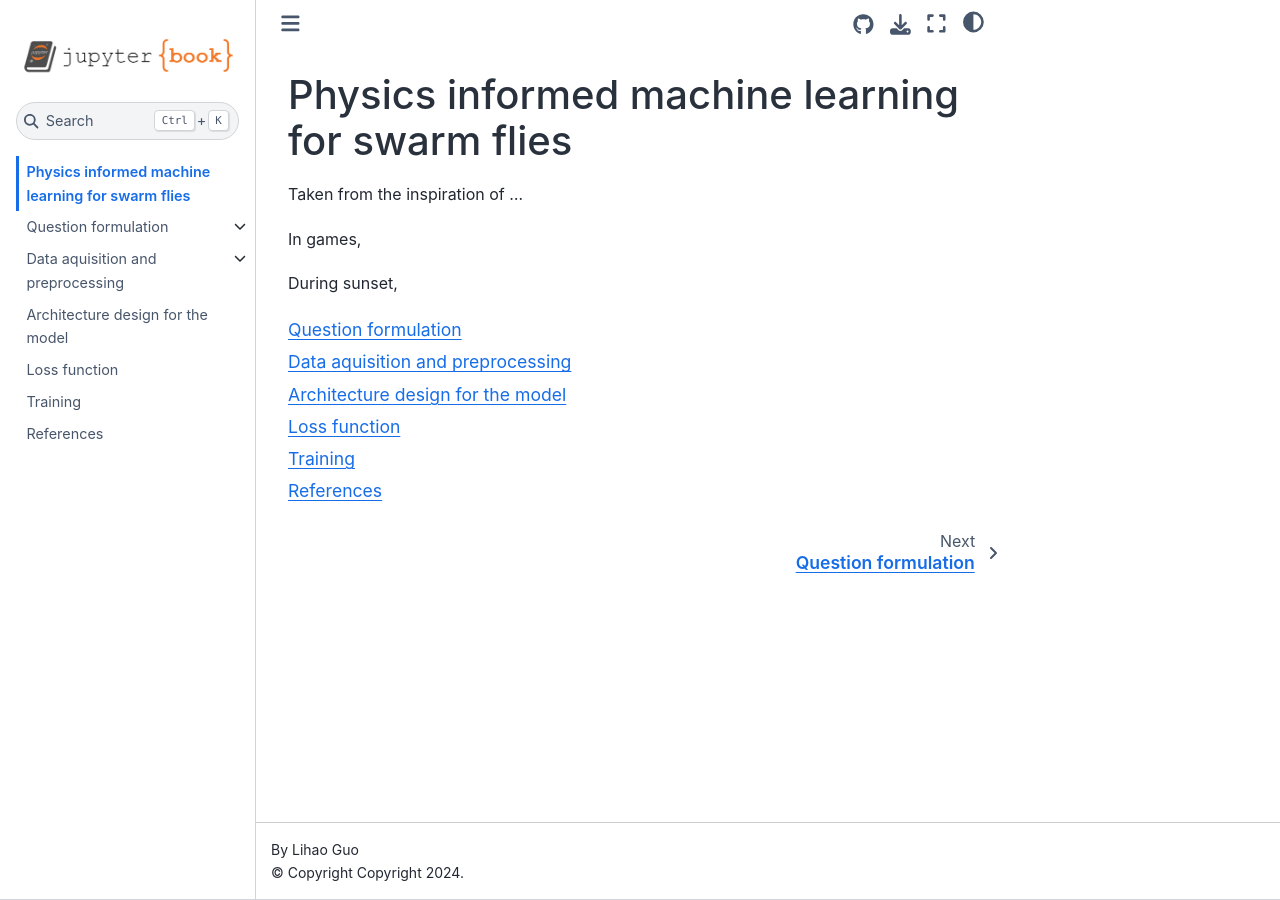
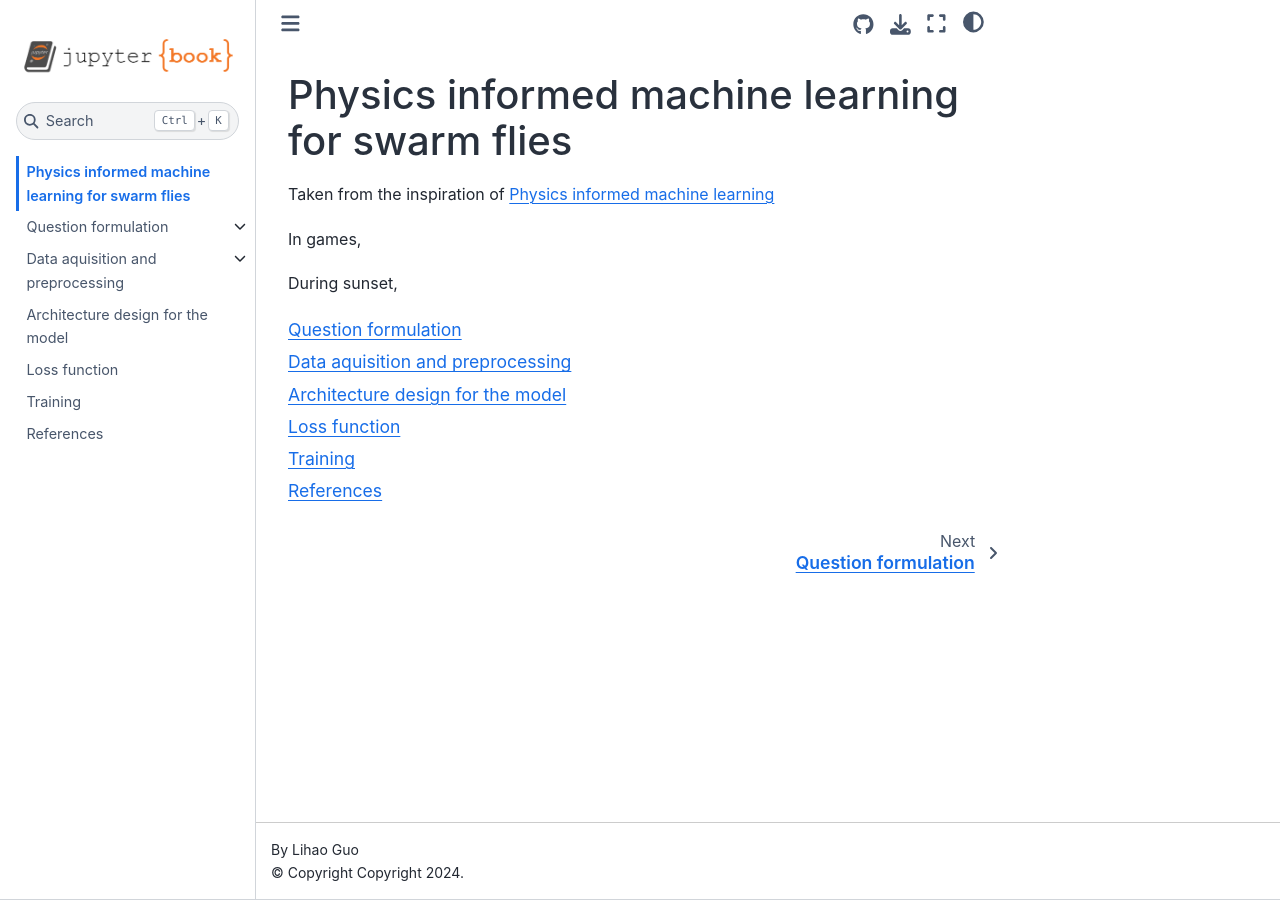
Before and after one commit to weirdoglh/SwarmFly, a Jupyter Book: the page built from book/intro.md, in a window 1280 px wide. Built offline with Jupyter Book 1.0.4 settings and Sphinx 7.4.7 and the Sphinx Book theme 1.1.4, drawn with Linux system fonts in a browser that asks for light colours.

Commit message:
Add a source.

```diff
--- a/book/intro.md
+++ b/book/intro.md
@@ -1,6 +1,6 @@
 # Physics informed machine learning for swarm flies
 
-Taken from the inspiration of ...
+Taken from the inspiration of [Physics informed machine learning](https://www.youtube.com/playlist?list=PLMrJAkhIeNNQ0BaKuBKY43k4xMo6NSbBa)
 
 In games,
 
```
Also changed, not shown: 1 other file.
